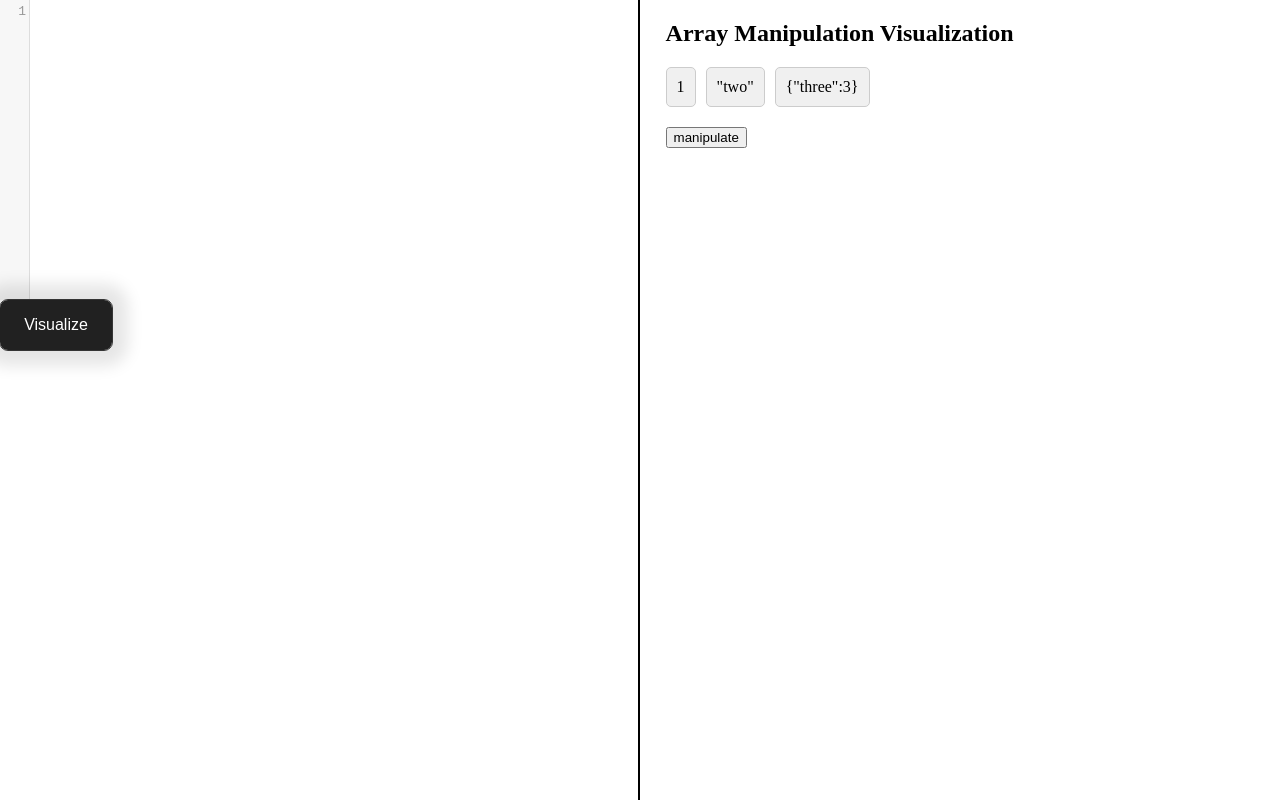
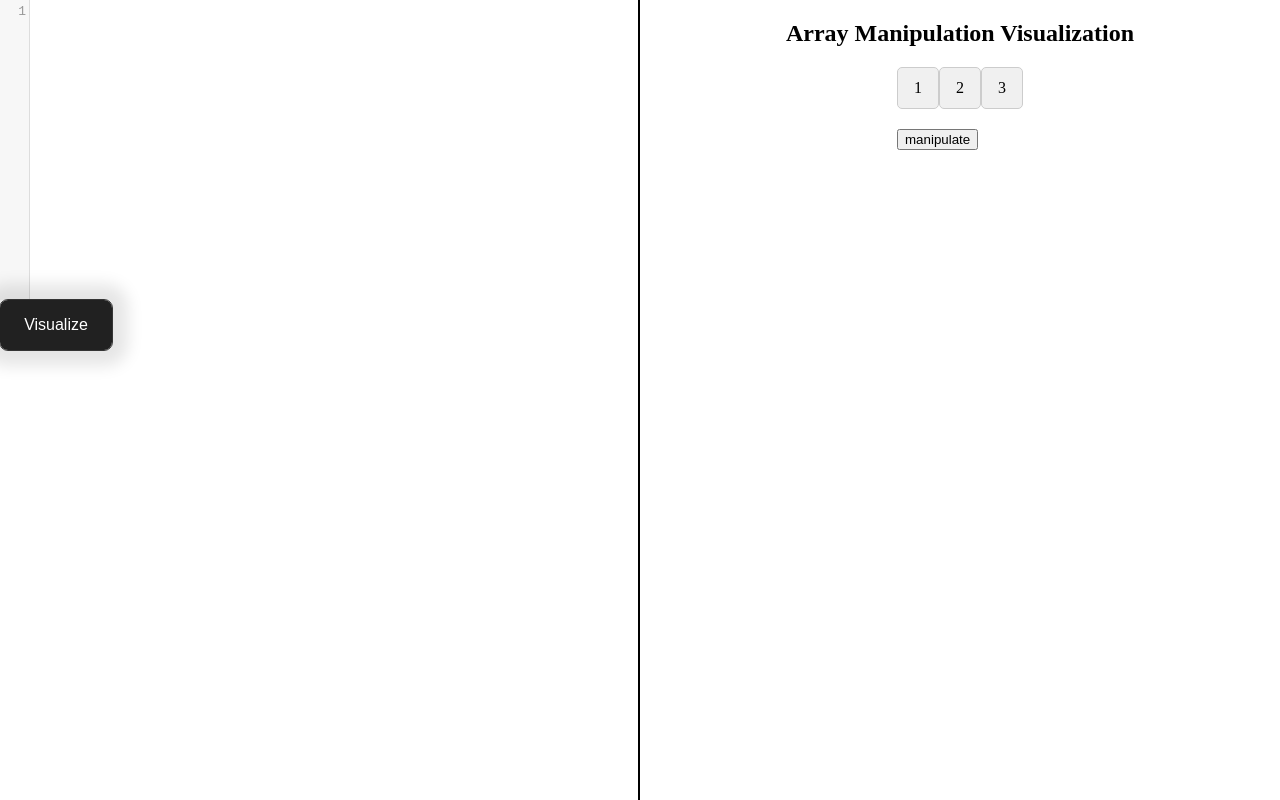
Before and after one commit to joshuazhou744/imaginarray, a React (Vite) app in the folder frontend/app/: page / in a window 1280 px wide. Built offline with nearby package versions, Linux system fonts and the light colour scheme.

Commit message:
css changes

```diff
--- a/frontend/app/src/App.tsx
+++ b/frontend/app/src/App.tsx
@@ -7,12 +7,12 @@ import './styles/App.css';
 
 const App: FC = () => {
 
-  const initialArray = [1, 'two', { three: 3 }];
+  const initialArray = [1, 2, 3];
 
   const manipulations: Manipulation<unknown>[] = [
     { type: 'append', value: 4 },
-    { type: 'append', value: 'five' },
-    { type: 'append', value: { six: 6 } },
+    { type: 'append', value: 5 },
+    { type: 'pop' },
     { type: 'reverse'}
   ];
 
--- /dev/null
+++ b/frontend/app/src/animations/arrayItemVariants.ts
@@ -0,0 +1,7 @@
+// animations/arrayItemVariants.ts
+
+export const arrayItemVariants = {
+    initial: { opacity: 0, y: -20 },
+    animate: { opacity: 1, y: 0 },
+    exit: { opacity: 0, y: 20 },
+  };
--- a/frontend/app/src/components/ArrayVisualizer.tsx
+++ b/frontend/app/src/components/ArrayVisualizer.tsx
@@ -2,6 +2,8 @@
 import { useState, useRef } from 'react';
 import { motion, AnimatePresence } from 'framer-motion';
 import { Manipulation } from '../utils/manipulateTypes';
+import { arrayItemVariants } from '../animations/arrayItemVariants';
+import "../styles/ArrayVisualizer.css";
 
 
 interface ArrayVisualizerProps<T> {
@@ -12,6 +14,7 @@ interface ArrayVisualizerProps<T> {
 const ArrayVisualizer = <T,>({ initialArray, manipulations }: ArrayVisualizerProps<T>): JSX.Element => {
     const [displayArray, setDisplayArray] = useState<T[]>(initialArray);
     const processingRef = useRef(false);
+    const [reverseTrigger, setReverseTrigger] = useState(false);
 
     const processManipulations = () => {
         if (processingRef.current) return;
@@ -33,10 +36,10 @@ const ArrayVisualizer = <T,>({ initialArray, manipulations }: ArrayVisualizerPro
             } else if (instruction.type === 'reverse') {
                 setDisplayArray(
                     prevArray => {
-                        prevArray = [...prevArray].reverse()
-                        return prevArray
+                        return [...prevArray].reverse()
                     }
                 );
+                setReverseTrigger(prev => !prev);
             }
             currentIndex += 1;
             setTimeout(processNext, 400);
@@ -49,29 +52,34 @@ const ArrayVisualizer = <T,>({ initialArray, manipulations }: ArrayVisualizerPro
       };
 
     return (
-        <div>
-            <div style={{ display: 'flex', gap: '10px', flexWrap: 'wrap' }}>
+        <div className='container'>
+            <div className='perspective'>
+                <motion.div
+                    animate={{
+                        rotateY: reverseTrigger ? 360 : 0
+                    }}
+                    transition={{ duration: 0.6 }}
+                    className="flip-container"
+                >
                     <AnimatePresence>
                         {displayArray.map((item, index) => (
                             <motion.div
                             key={index}
-                    initial={{ opacity: 0, y: -20 }}
-                    animate={{ opacity: 1, y: 0 }}
-                    exit={{ opacity: 0, y: 20 }}
+                            layout
+                            variants={arrayItemVariants}
+                            initial="initial"
+                            animate="animate"
+                            exit="exit"
                             transition={{ duration: 0.5 }}
-                    style={{
-                        padding: '10px',
-                        border: '1px solid #ccc',
-                        borderRadius: '5px',
-                        backgroundColor: '#f0f0f0'
-                    }}
+                            className="array-item"
                             >
                             {JSON.stringify(item)}
                             </motion.div>
                         ))}
                     </AnimatePresence>
+                </motion.div>
             </div>
-            <button onClick={processManipulations} style={{ marginTop: '20px' }}>
+            <button onClick={processManipulations} className='manipulate-button'>
                 manipulate
             </button>
         </div>
--- a/frontend/app/src/styles/App.css
+++ b/frontend/app/src/styles/App.css
@@ -23,5 +23,7 @@ html, body {
   padding-right: 2vw;
 }
 .right {
-  padding-left: 2vw;
+  display: flex;
+  flex-direction: column;
+  align-items: center;
 }
--- /dev/null
+++ b/frontend/app/src/styles/ArrayVisualizer.css
@@ -0,0 +1,36 @@
+.container {
+    display: 'flex';
+    flex-direction: 'column';
+    align-items: 'center';
+}
+
+.perspective {
+    perspective: '1000px'
+}
+
+.flip-container {
+    transform-style: preserve-3d;
+    transform-origin: center center;
+    display: flex;
+    flex-wrap: wrap;
+    justify-content: center;
+    gap: 0;
+    width: 100%;
+}
+
+.array-item {
+    padding: 10px;
+    border: 1px solid #ccc;
+    border-radius: 5px;
+    background-color: #f0f0f0;
+    backface-visibility: hidden;
+    width: 20px;
+    height: 20px;
+    display: flex;
+    justify-content: center;
+    align-items: center;
+}
+
+.manipulate-button {
+    margin-top: 20px;
+}
```
Lines whose indentation alone changed are shown as unchanged.
